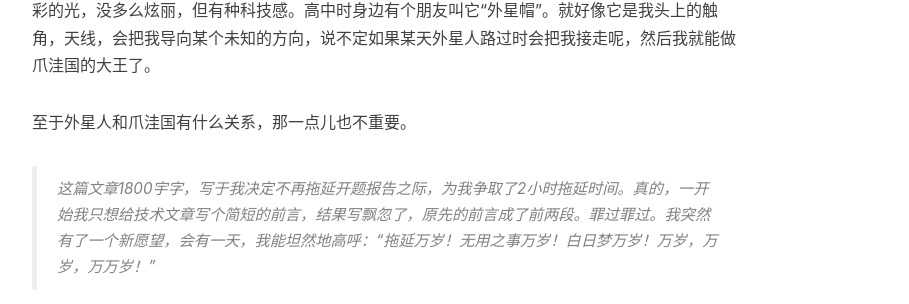
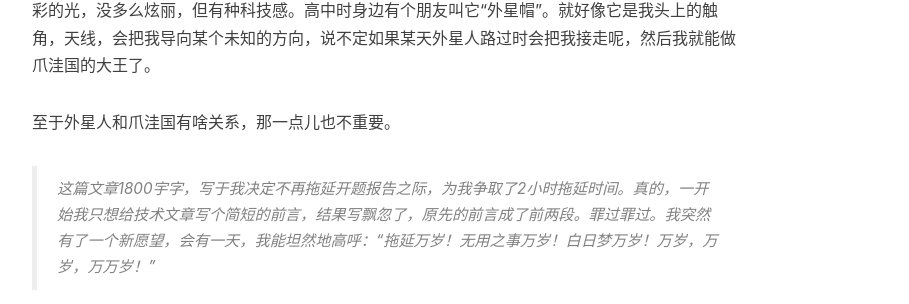
Before and after one commit to elvinhtmc/my-own-space, a Jekyll site: the page built from _posts/2021-11-29-拖延漫谈.md, in a window 1280 px wide and 900 px high, scrolled down 1683 px. Shown: the part 148-452 px from the top of the window, without its empty margins (233-1142 px from the left). Built offline with Jekyll 4.4.1, drawn with Linux system fonts in a browser that asks for light colours; nearby versions of some CDN libraries; comment, search, counter and statistics services are not loaded.

Commit message:
Update 2021-11-29-拖延漫谈.md

```diff
--- a/_posts/2021-11-29-拖延漫谈.md
+++ b/_posts/2021-11-29-拖延漫谈.md
@@ -25,6 +25,6 @@ tags:
 
 自从进了广告专业，我开始对买东西失去兴趣，成了我爸妈眼中的葛朗台，还是读书读多了脑子犯轴的plus版。连续3年穿着同样的衣服返乡，导致我爸一看见那件镭射帽黑棉衣就高呼受不了，毕竟我不仅没能衣锦还乡，还一年年愈显穷酸。明明做了不少心理建设，知道穿旧衣服不丢人，可迎着别人不理解的眼光，我有时依然想低下头。人难以摆脱社会他人的凝视，即使她表现出一副轻松不在乎的样子，内心也会有怅惘。环境的阻力是可怖的，当你想要维持一些不同的准则，它便想要压迫你，催折你，直到每个人都成为向一边倒去的草。要抵抗那股力，跑题了，哎呀，还是把话题拽回我的棉衣吧。我很喜欢这件长着biubiu镭射帽的棉衣，帽子上的银色涂层有些磨损，但还是能在路灯下折出七彩的光，没多么炫丽，但有种科技感。高中时身边有个朋友叫它“外星帽”。就好像它是我头上的触角，天线，会把我导向某个未知的方向，说不定如果某天外星人路过时会把我接走呢，然后我就能做爪洼国的大王了。
 
-至于外星人和爪洼国有什么关系，那一点儿也不重要。
+至于外星人和爪洼国有啥关系，那一点儿也不重要。
 
 > 这篇文章1800宇字，写于我决定不再拖延开题报告之际，为我争取了2小时拖延时间。真的，一开始我只想给技术文章写个简短的前言，结果写飘忽了，原先的前言成了前两段。罪过罪过。我突然有了一个新愿望，会有一天，我能坦然地高呼：“拖延万岁！无用之事万岁！白日梦万岁！万岁，万岁，万万岁！”
```
